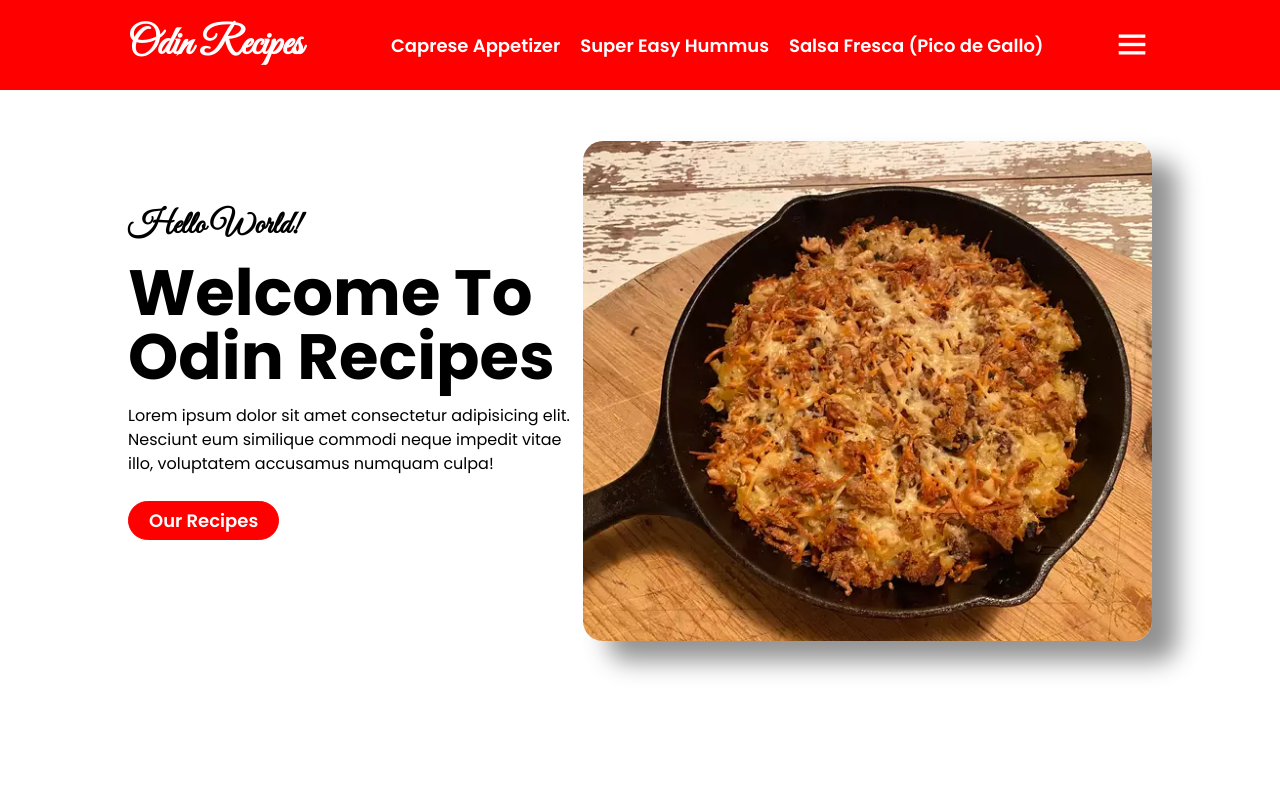
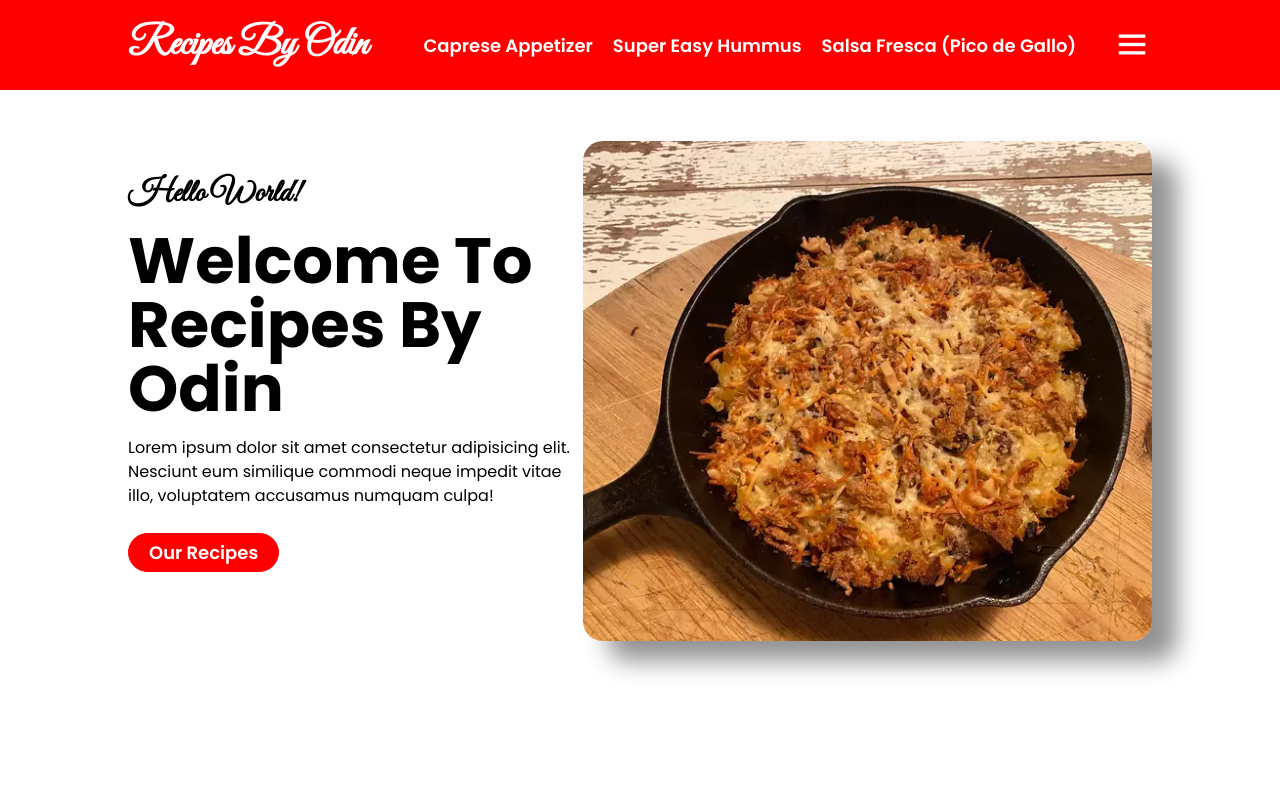
Before and after one commit to aryancodespy/odin-recipes, a plain HTML site: page index.html in a window 1280 px wide. Shown: the top 800 px of the page. Drawn offline with nearby package versions, Linux system fonts and the light colour scheme.

Commit message:
Change Logo and Page Name

```diff
--- a/index.html
+++ b/index.html
@@ -5,7 +5,7 @@
     <meta http-equiv="X-UA-Compatible" content="IE=edge">
     <meta name="viewport" content="width=device-width, initial-scale=1.0">
     <link rel="stylesheet" href="./css/styles.css">
-    <title>Odin Recipes</title>
+    <title>Recipes By Odin</title>
 
     <!-- Boxicon link -->
      <link href='https://unpkg.com/boxicons@2.1.4/css/boxicons.min.css' rel='stylesheet'>
@@ -13,7 +13,7 @@
 <body>
 
     <header>
-        <a href="./index.html" class="home"><h1 class="logo">Odin Recipes</h1></a>
+        <a href="./index.html" class="home"><h1 class="logo">Recipes By Odin</h1></a>
 
         <nav class="navbar">
             <ul class="navlinks">
@@ -39,7 +39,7 @@
             <div class="container">
                 <div class="hero-text">
                     <h2 class="welcome-text">Hello World!</h2>
-                    <h3 class="main-text">Welcome to Odin Recipes</h3>
+                    <h3 class="main-text">Welcome to Recipes By Odin</h3>
                     <p class="text">Lorem ipsum dolor sit amet consectetur adipisicing elit. Nesciunt eum similique commodi neque impedit vitae illo, voluptatem accusamus numquam culpa!</p>
                     <a href="#our-recipes" class="cta-btn">Our Recipes</a>
                 </div>
```
Also changed, not shown: recipes/Caprese-Appetizer.html (+2 -2 lines), recipes/Hummus.html (+2 -2 lines), recipes/Salsa-Fresca.html (+2 -2 lines).
